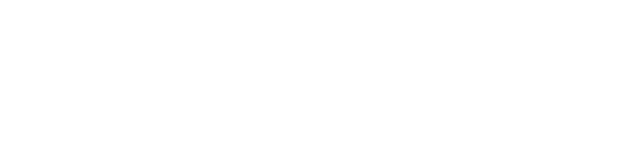
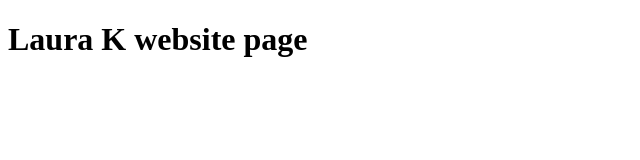
Before and after one commit to SimplyLK/my-website, a plain HTML site: page index.html in a window 1280 px wide. Shown: the whole page, without its empty margins (0-640 px from the left). Drawn offline with Linux system fonts and the light colour scheme.

Commit message:
testtext

```diff
--- a/index.html
+++ b/index.html
@@ -2,7 +2,7 @@
 <html lang="en">
 
 <head>
-
+<h1> Laura K website page</h1>
 </head>
 
 <body>
```
